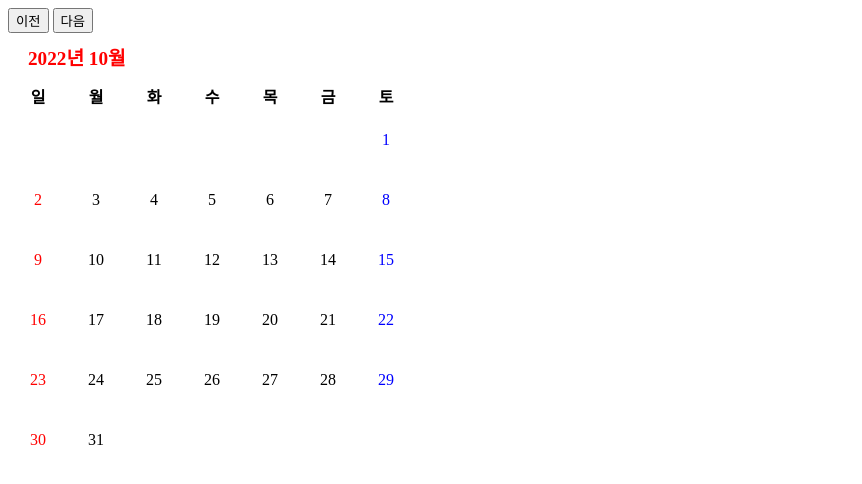
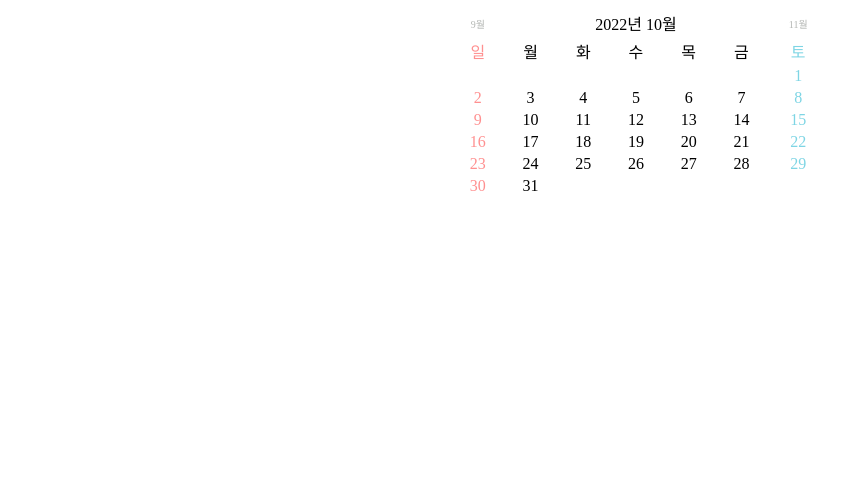
Before and after one commit to songje02/hybrid, a plain HTML site: page root/Calendar/Class05/calendar.html in a window 1280 px wide. Shown: the whole page, without its empty margins (0-862 px from the left). Drawn offline with nearby package versions, Linux system fonts and the light colour scheme.

Commit message:
10_24_calerdar

```diff
--- a/root/Calendar/Class05/calendar.html
+++ b/root/Calendar/Class05/calendar.html
@@ -1,84 +1,117 @@
 <!DOCTYPE html>
 <html>
-	<head>
-		<meta http-equiv="Content-Type" content="text/html; charset=UTF-8" />
-		<title>10월달력 만들기</title>
-    <button type="button" name="button">이전</button>
-    <button type="button" name="button">다음</button>
-		<script src="https://code.jquery.com/jquery-1.12.4.js"></script>
-	</head>
-	<body>
-		<div id="calendar"></div>
-		<script>
-			var date = new Date();
-			// 달력 연도
-			var calendarYear = date.getFullYear();
-			// 달력 월
-			var calendarMonth = date.getMonth() + 1;
-			// 달력 일
-			var calendarToday = date.getDate();
-			var monthLastDate = new Date(calendarYear, calendarMonth, 0);
-			// 달력 월의 마지막 일
-			var calendarMonthLastDate = monthLastDate.getDate();
-			var monthStartDay = new Date(calendarYear, date.getMonth(), 1);
-			// 달력 월의 시작 요일
-			var calendarMonthStartDay = monthStartDay.getDay();
-			// 주 카운트
-			var calendarWeekCount = Math.ceil((calendarMonthStartDay + calendarMonthLastDate) / 7);
+<head>
+<title>달력 만들기</title>
+<style>
+    table
+    {
+        text-align:center;
+        width:30%;
+    }
+</style>
 
-      var btn = document.getElementsByName('button');
+<script language="javascript">
+    var today = new Date(); // 오늘 날짜
+    var date = new Date();
 
-      var html = "";
-      html += "<table>";
-      html += "<caption style=\"font-size: larger; font-weight: bolder; color: red; text-align: left; padding: 10px 20px;\">" + calendarYear + "년 " + calendarMonth + "월</caption>";
-      html += "<thead>";
-      html += "<tr>";
-      html += "<th>일</th><th>월</th><th>화</th><th>수</th><th>목</th><th>금</th><th>토</th>";
-      html += "</tr>";
-      html += "</thead>";
-      html += "<tbody>";
-      // 위치
-      var calendarPos = 0;
-      // 날짜
-      var calendarDay = 0;
-      var count;
+    function beforem() //이전 달을 today에 값을 저장
+    {
+        today = new Date(today.getFullYear(), today.getMonth() - 1, today.getDate());
+        build(); //만들기
+    }
 
-      btn[0].addEventListener('click', function functionName() {
+    function nextm()  //다음 달을 today에 저장
+    {
+        today = new Date(today.getFullYear(), today.getMonth() + 1, today.getDate());
+        build();
+    }
 
-        count++;
-        calendarYear = date.getFullYear() - count;
-        console.log(count);
+    function monthClick(){
+        document.location.href="test.html";
+    }
 
-      });
+    function build()
+    {
+        var nMonth = new Date(today.getFullYear(), today.getMonth(), 1); //현재달의 첫째 날
+        var lastDate = new Date(today.getFullYear(), today.getMonth() + 1, 0); //현재 달의 마지막 날
+        var tbcal = document.getElementById("calendar"); // 테이블 달력을 만들 테이블
+        var yearmonth = document.getElementById("yearmonth"); //  년도와 월 출력할곳
+        yearmonth.innerHTML = today.getFullYear() + "년 "+ (today.getMonth() + 1) + "월"; //년도와 월 출력
 
-      for (var index1 = 0; index1 < calendarWeekCount; index1++) {
-      	html += "<tr>";
-      	for (var index2 = 0; index2 < 7; index2++) {
-      		html += "<td style=\"padding: 10px 10px; text-align: center;\">";
-      		if (calendarMonthStartDay <= calendarPos && calendarDay < calendarMonthLastDate) {
-      			calendarDay++;
-            if(index2 == 0){
-              html += "<span style=\"display: block; padding: 10px 10px; color:red;>";
-              html += "\">" + calendarDay + "</span>"
+        if(today.getMonth()+1==12) //  눌렀을 때 월이 넘어가는 곳
+        {
+            before.innerHTML=(today.getMonth())+"월";
+            next.innerHTML="1월";
+        }
+        else if(today.getMonth()+1==1) //  1월 일 때
+        {
+        before.innerHTML="12월";
+        next.innerHTML=(today.getMonth()+2)+"월";
+        }
+        else //   12월 일 때
+        {
+            before.innerHTML=(today.getMonth())+"월";
+            next.innerHTML=(today.getMonth()+2)+"월";
+        }
+
+        // 남은 테이블 줄 삭제
+        while (tbcal.rows.length > 2)
+        {
+            tbcal.deleteRow(tbcal.rows.length - 1);
+        }
+        var row = null;
+        row = tbcal.insertRow();
+        var cnt = 0;
+
+        // 1일 시작칸 찾기
+        for (i = 0; i < nMonth.getDay(); i++)
+        {
+            cell = row.insertCell();
+            cnt = cnt + 1;
+        }
+
+        // 달력 출력
+        for (i = 1; i <= lastDate.getDate(); i++) // 1일부터 마지막 일까지
+        {
+            cell = row.insertCell();
+            cell.innerHTML = i;
+            cnt = cnt + 1;
+            if (cnt % 7 == 1) {//일요일 계산
+                cell.innerHTML = "<font color=#FF9090>" + i//일요일에 색
             }
-            else if(index2 == 6){
-              html += "<span style=\"display: block; padding: 10px 10px; color:blue;>";
-              html += "\">" + calendarDay + "</span>"
+            if (cnt % 7 == 0) { // 1주일이 7일 이므로 토요일 계산
+                cell.innerHTML = "<font color=#7ED5E4>" + i//토요일에 색
+                row = calendar.insertRow();// 줄 추가
             }
-            else{
-              html += "<span style=\"display: block; padding: 10px 10px;>";
-              html += "\">" + calendarDay + "</span>"
-            }
-        		}
-        		html += "</td>";
-        		calendarPos++;
+            // if(today.getFullYear()==date.getFullYear()&&today.getMonth()==date.getMonth()&&i==date.getDate())
+            // {
+            //     cell.bgColor = "#BCF1B1"; //오늘날짜배경색
+            // }
         }
-	         html += "</tr>";
-			}
 
-        html += "</tbody>";
-        html += "</table>";
-        $("#calendar").html(html);
-  		</script>
-	</body>
+    }
+
+</script>
+
+</head>
+
+<body onload="build();">
+    <table align="center" id="calendar">
+        <tr>
+            <td><font size=1%; color="#B3B6B3"><label onclick="beforem()" id="before" ></label></font></td>
+            <td colspan="5" align="center" id="yearmonth" onclick="monthClick()"></td>
+            <td><font size=1%; color="#B3B6B3"><label onclick="nextm()" id="next"></label></font></td>
+        </tr>
+        <tr>
+            <td align="center"> <font color="#FF9090">일</font></td>
+            <td align="center"> 월 </td>
+            <td align="center"> 화 </td>
+            <td align="center"> 수 </td>
+            <td align="center"> 목 </td>
+            <td align="center"> 금 </td>
+            <td align="center"><font color=#7ED5E4>토</font></td>
+        </tr>
+    </table>
+</body>
+
 </html>
```
Also changed, not shown: root/Calendar/Class05/test.html (added, +50 -0 lines).
